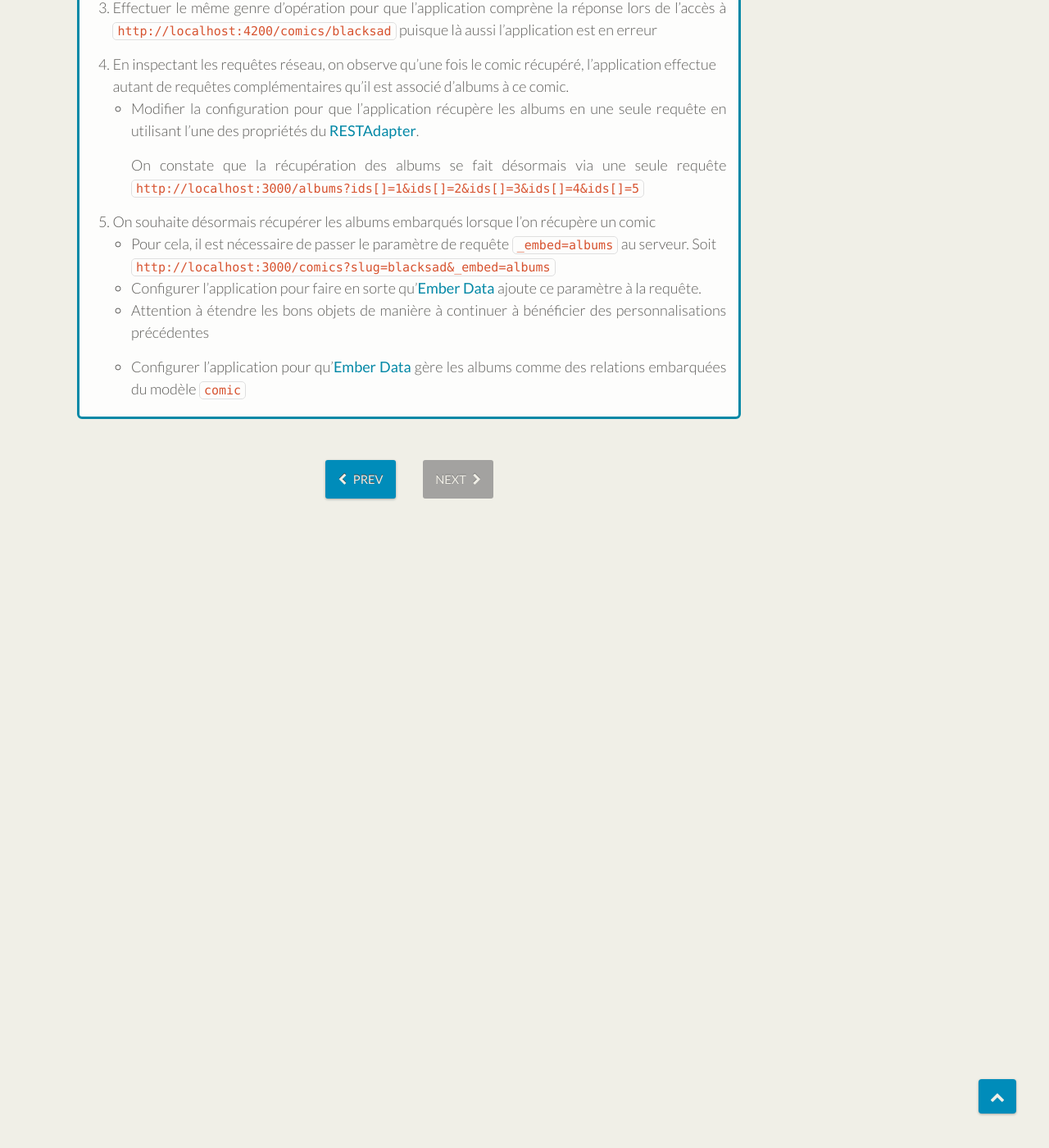
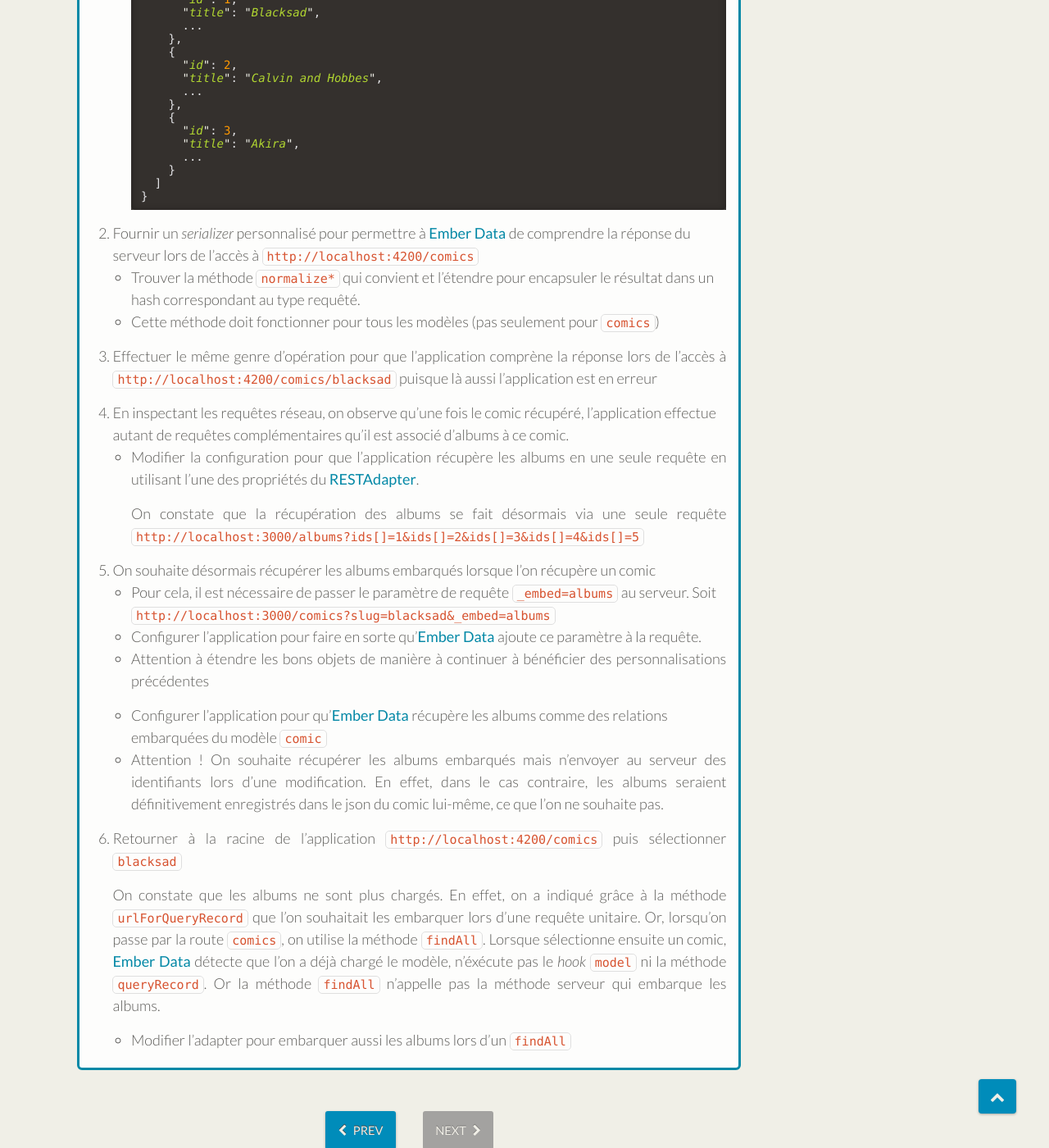
Before and after one commit to bmeurant/bmeurant.github.io, a Jekyll site: the page built from ember/training/backend.md, in a window 1280 px wide and 1400 px high, scrolled down 5932 px. Shown: the whole window at 82% size. Built offline with Jekyll 4.4.1, drawn with Linux system fonts in a browser that asks for light colours; nearby versions of some CDN libraries; some of the changed text lies outside the part shown.

Commit message:
Update Serializers to manage embedded behaviour on PUT / POST

````diff
--- a/ember/training/backend.md
+++ b/ember/training/backend.md
@@ -246,6 +246,31 @@
 }););
 ```
 
+En réalité, ``childs: { embedded: 'always' }`` est un raccourci pour
+
+```javascript
+childs: {
+  serialize: 'records',
+  deserialize: 'records'
+}
+```
+
+Cela signifie qu'[Ember Data][ember-data] doit s'attendre à des ``childs`` embarqués dans le ``parent`` mais qu'il doit également les envoyer
+embarqués au serveur lors d'une modification.
+
+Si l'on avait utilisé, en revanche :
+
+```javascript
+childs: {
+  serialize: 'ids',
+  deserialize: 'ids'
+}
+```
+
+[Ember Data][ember-data] s'attendrait à récupérer et à envoyer des identifiants.
+
+En mixant ces valeurs, on peut ajuster finement la manière dont les relations sont reçues et envoyées.
+
 Pour la liste complète des propriétés / méthodes des adapters, se référer à [JSONSerializer](http://emberjs.com/api/data/classes/DS.JSONSerializer.html),
 [RESTSerializer](http://emberjs.com/api/data/classes/DS.RESTSerializer.html) ou
 [JSONAPISerializer](http://emberjs.com/api/data/classes/DS.JSONAPISerializer.html) en fonction de l'*adapter* que l'on souhaite étendre.
@@ -399,17 +424,49 @@
      > });
      > ```
 
-   * Configurer l'application pour qu'[Ember Data](https://guides.emberjs.com/v2.5.0/models/) gère les albums comme des relations embarquées du modèle ``comic``
+   * Configurer l'application pour qu'[Ember Data](https://guides.emberjs.com/v2.5.0/models/) récupère les albums comme des relations embarquées du modèle ``comic``
+   * Attention ! On souhaite récupérer les albums embarqués mais n'envoyer au serveur des identifiants lors d'une modification. En effet, dans le cas contraire,
+     les albums seraient définitivement enregistrés dans le json du comic lui-même, ce que l'on ne souhaite pas.
 
      > ```javascript
      > // app/serializers/comic.js
      >
      > import DS from 'ember-data';
-     > import BaseSerializer from './application'
+     > import BaseSerializer from './application';
      >
      > export default BaseSerializer.extend(DS.EmbeddedRecordsMixin, {
      >   attrs: {
-     >     albums: {embedded: 'always'}
+     >     albums: {
+     >       serialize: 'ids',
+     >       deserialize: 'records'
+     >     }
+     >   }
+     > });
+     >
+     > ```
+     >
+     > Si l'on avait utilisé la notation ``embedded: always``, les albums auraient aussi été inclus entièrement dans la requête de modification.
+
+1. Retourner à la racine de l'application ``http://localhost:4200/comics`` puis sélectionner ``blacksad``
+
+   On constate que les albums ne sont plus chargés. En effet, on a indiqué grâce à la méthode ``urlForQueryRecord`` que l'on souhaitait les embarquer
+   lors d'une requête unitaire. Or, lorsqu'on passe par la route ``comics``, on utilise la méthode ``findAll``. Lorsque sélectionne ensuite un
+   comic, [Ember Data](https://guides.emberjs.com/v2.5.0/models/) détecte que l'on a déjà chargé le modèle, n'éxécute pas le *hook* ``model`` ni
+   la méthode ``queryRecord``. Or la méthode ``findAll`` n'appelle pas la méthode serveur qui embarque les albums.
+
+   * Modifier l'adapter pour embarquer aussi les albums lors d'un ``findAll``
+
+     > ```javascript
+     > import BaseAdapter from './application';
+     >
+     > export default BaseAdapter.extend({
+     >
+     >   urlForQueryRecord(query, modelName) {
+     >     return this._buildURL(modelName) + "?_embed=albums";
+     >   },
+     >
+     >   urlForFindAll(modelName, snapshot) {
+     >     return this._buildURL(modelName) + "?_embed=albums";
      >   }
      > });
      > ```
````
